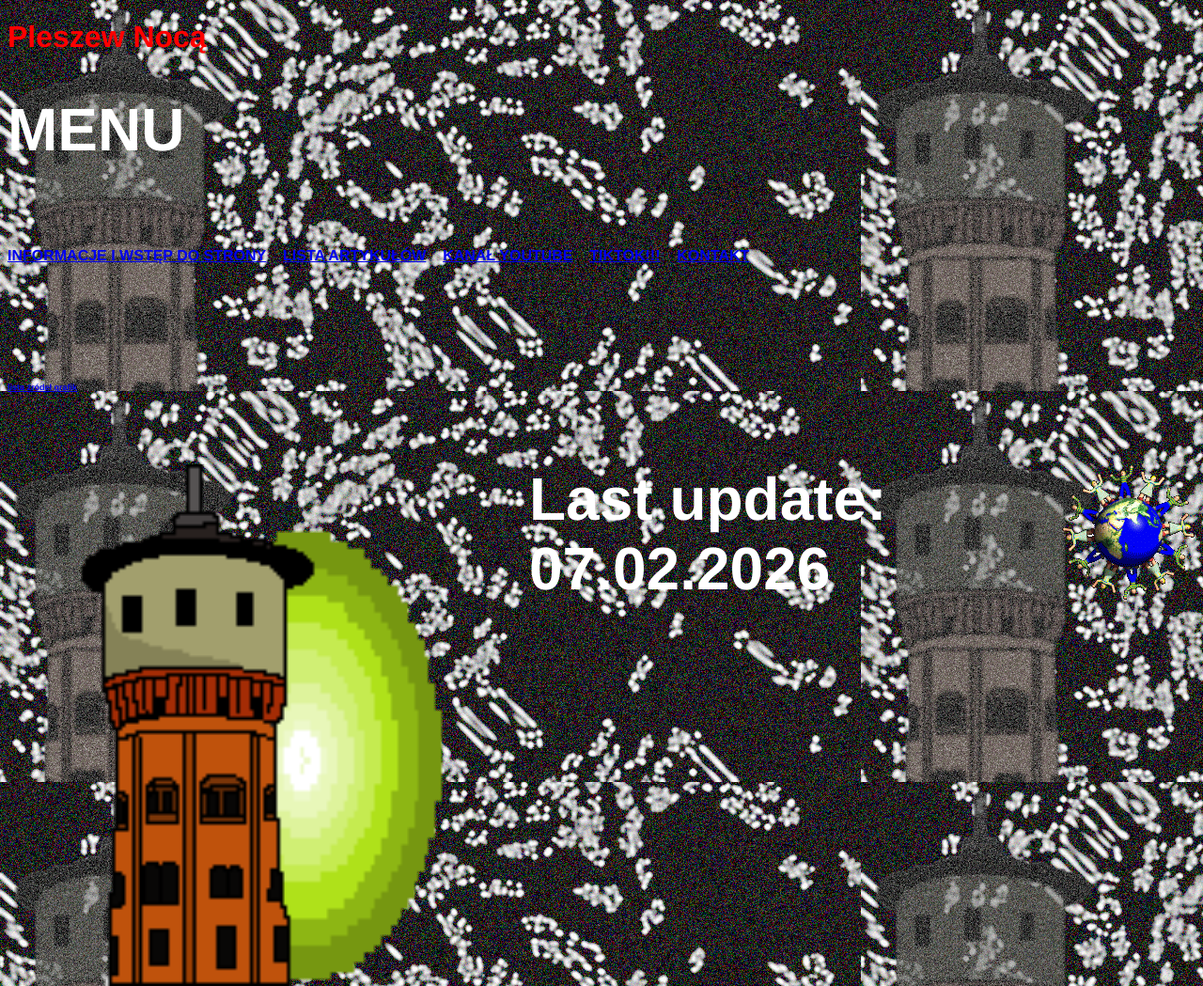
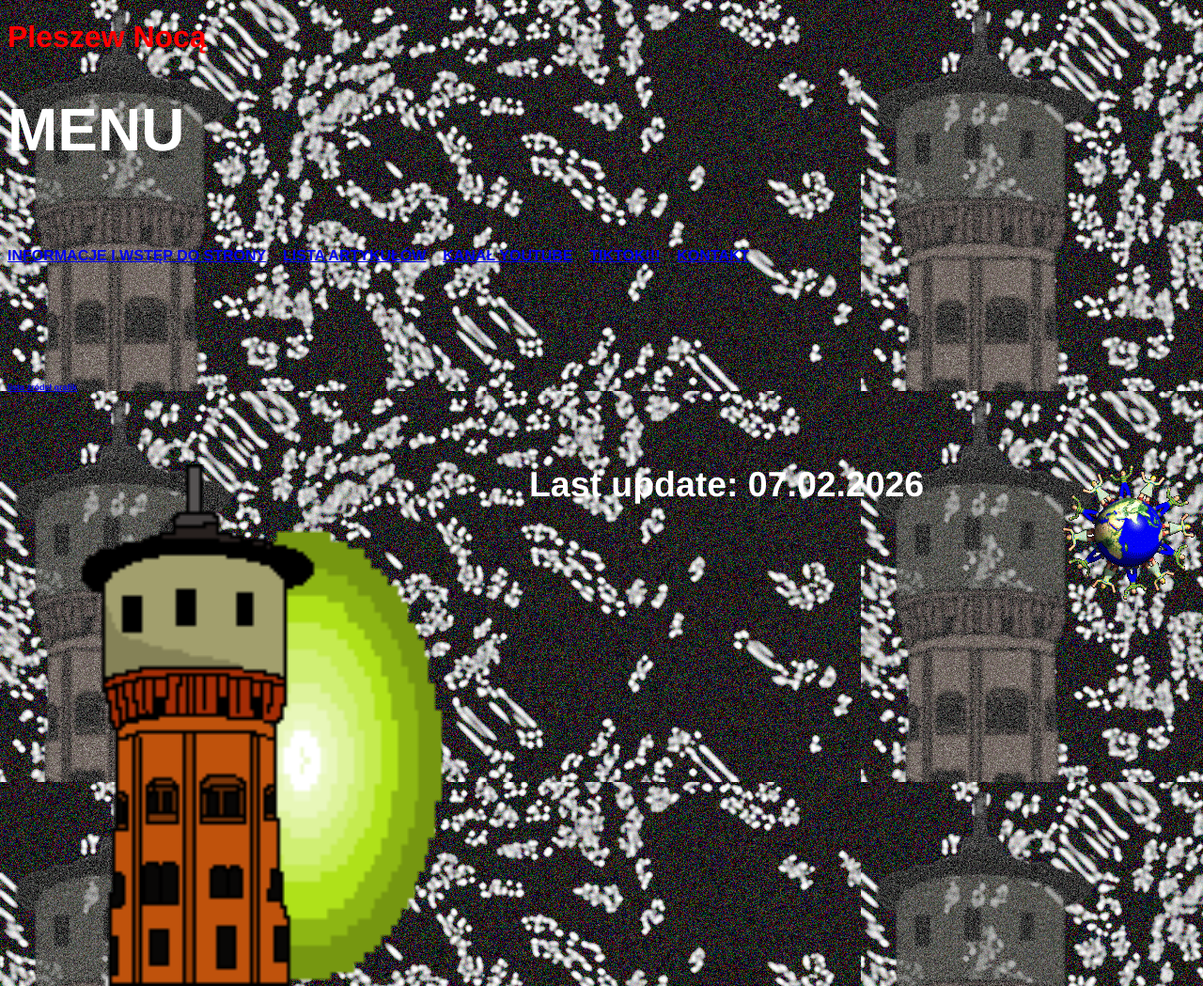
Before and after one commit to pleszewnoca/pleszewnoca.github.io, a plain HTML site: page index.html in a window 1280 px wide. Shown: the whole page at 94% size. Drawn offline with Linux system fonts and the light colour scheme.

Commit message:
Update index.html

```diff
--- a/index.html
+++ b/index.html
@@ -35,7 +35,7 @@
 
 
 
-Last update: 07.02.2026
+<h3>Last update: 07.02.2026</h3>
 </body>
 
 </html>
```
